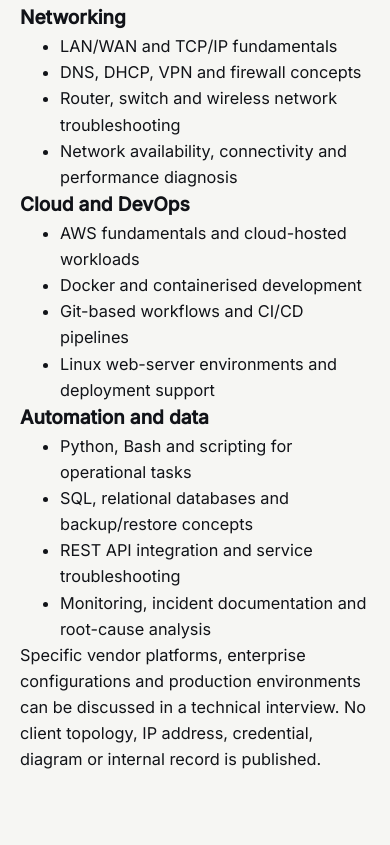
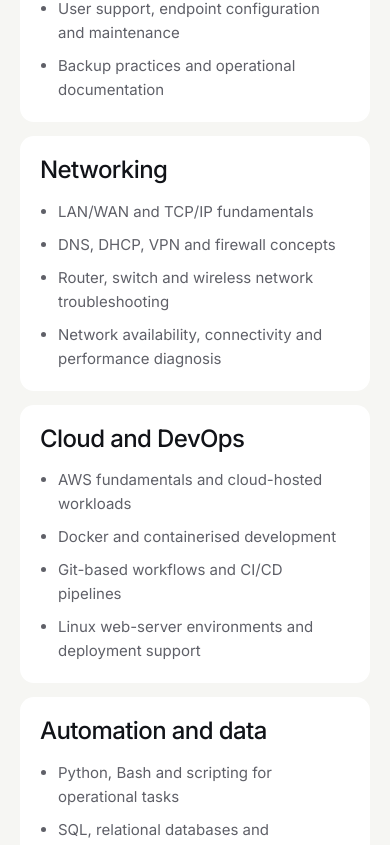
Before and after one commit to Fellow3-1/Fellow3-1, a React (Vite) app: page / in a window 390 px wide. Shown: the part 6190-7035 px from the top of the page. Built offline with nearby package versions, Linux system fonts and the light colour scheme.

Commit message:
Style responsive infrastructure and credentials sections

```diff
--- a/src/index.css
+++ b/src/index.css
@@ -1787,3 +1787,51 @@ html.js .entry.is-in .entry__decisions p {
     break-inside: avoid;
   }
 }
+
+
+/* 16 · privacy-safe infrastructure and profile additions */
+.infra__intro,
+.infra__note {
+  max-width: 72ch;
+  margin-top: 14px;
+  color: var(--mut);
+  font-size: 15.5px;
+}
+.infra__grid {
+  margin-top: clamp(32px, 5vh, 52px);
+  display: grid;
+  grid-template-columns: repeat(2, minmax(0, 1fr));
+  gap: 14px;
+}
+.infra__card {
+  padding: clamp(20px, 2.6vw, 30px);
+  background: var(--card);
+  border-radius: var(--radius);
+}
+.infra__card h3,
+.profile__credentials h3 {
+  font-size: var(--fs-3);
+  font-weight: 500;
+  letter-spacing: -0.025em;
+  line-height: 1.15;
+}
+.infra__card ul,
+.profile__credentials ul {
+  margin-top: 16px;
+  padding-left: 1.2em;
+  display: grid;
+  gap: 9px;
+  color: var(--mut);
+  font-size: 15px;
+}
+.infra__note { margin-top: 22px; }
+.profile__credentials {
+  margin-top: 28px;
+  display: grid;
+  gap: 12px;
+}
+.profile__credentials h3:not(:first-child) { margin-top: 12px; }
+.profile__credentials ul { margin-top: 0; }
+@media (max-width: 900px) {
+  .infra__grid { grid-template-columns: 1fr; }
+}
```
